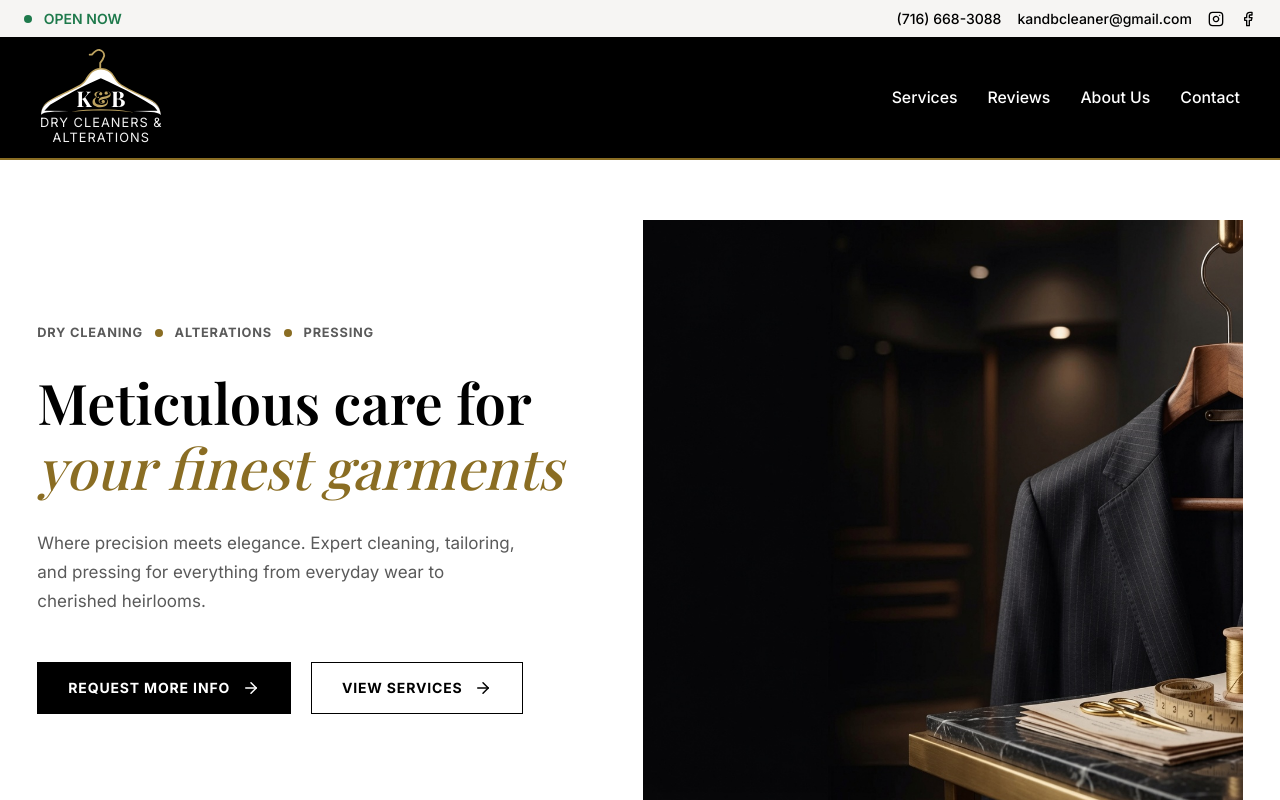
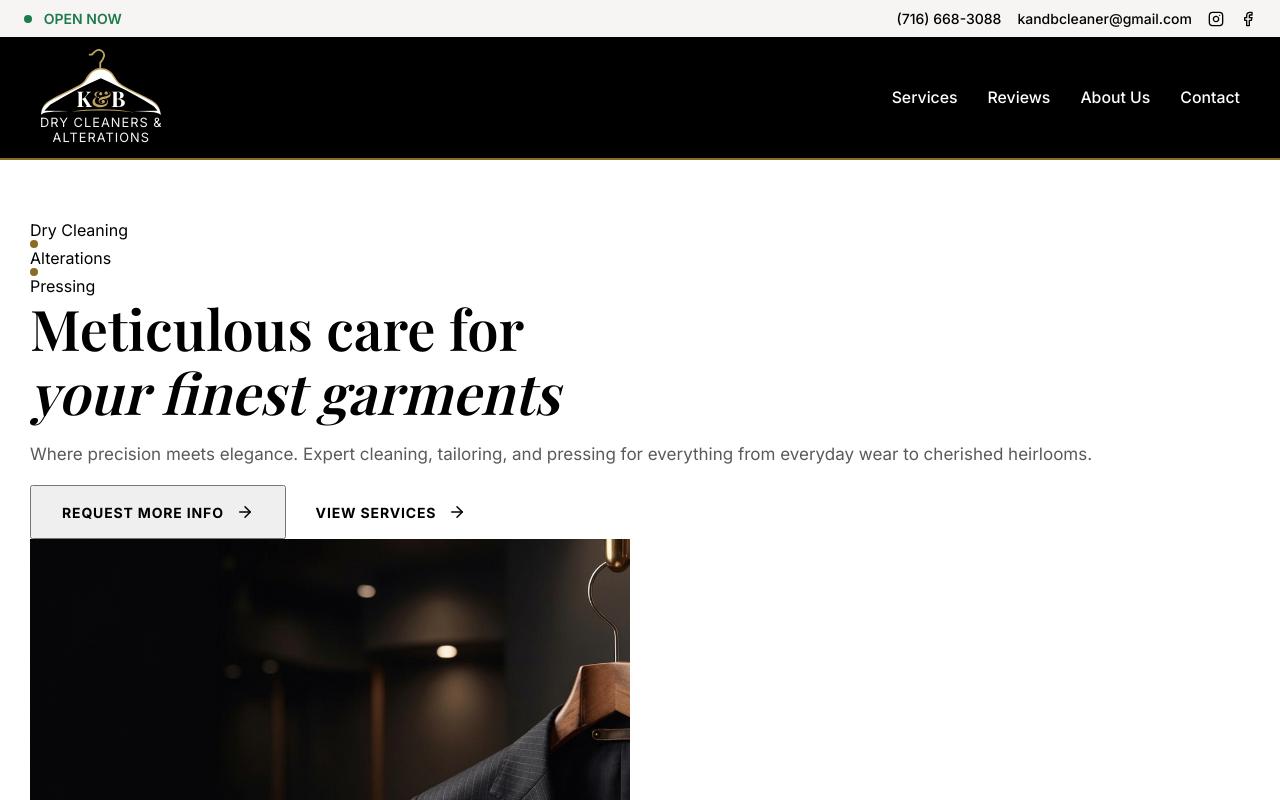
Before and after one commit to notEmmi/kandb, a React (Vite) app: page / in a window 1280 px wide. Shown: the top 800 px of the page. Built offline with nearby package versions, Linux system fonts and the light colour scheme; a web font is replaced by a local one.

Commit message:
Change section layout to row in App.css and comment out Sections.css import in App.jsx

```diff
--- a/src/App.css
+++ b/src/App.css
@@ -160,7 +160,7 @@ a {
 
 section {
   display: flex;
-  flex-direction: column;
+  flex-direction: row;
   flex-wrap: wrap;
   padding: var(--space-12) var(--space-6);
 }
--- a/src/App.jsx
+++ b/src/App.jsx
@@ -1,6 +1,6 @@
 import { useState, useEffect } from 'react'
 import './App.css'
-import './Sections.css'
+// import './Sections.css'
 
 // PUBLIC URL
 const publicUrl = import.meta.env.BASE_URL || '/kandb/'
```
